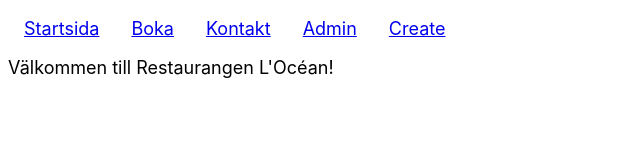
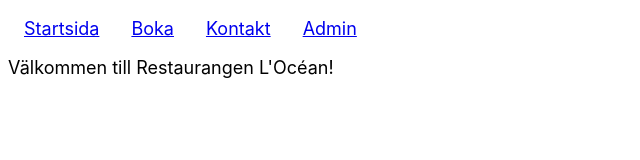
Before and after one commit to ocean-fed/ocean-fed-client, a React (Create React App) app: page / in a window 1280 px wide. Shown: the top 160 px of the page, without its empty margins (0-640 px from the left). Built offline with nearby package versions, Linux system fonts and the light colour scheme.

Commit message:
took away create test comp

```diff
--- a/src/App.tsx
+++ b/src/App.tsx
@@ -5,7 +5,6 @@ import Home from "./components/home/home";
 import Reservation from "./components/reservation/reservation";
 import Contact from "./components/contact/contact";
 import Admin from "./components/admin/admin";
-import Create from "./components/create/create";
 
 function App() {
   return (
@@ -27,16 +26,10 @@ function App() {
             <li>
               <NavLink to="/admin">Admin</NavLink>
             </li>
-            <li>
-              <NavLink to="/create">Create</NavLink>
-            </li>
           </ul>
         </nav>
       </header>
       <Switch>
-        <Route path="/create">
-          <Create />
-        </Route>
         <Route path="/reservation">
           <Reservation />
         </Route>
```
